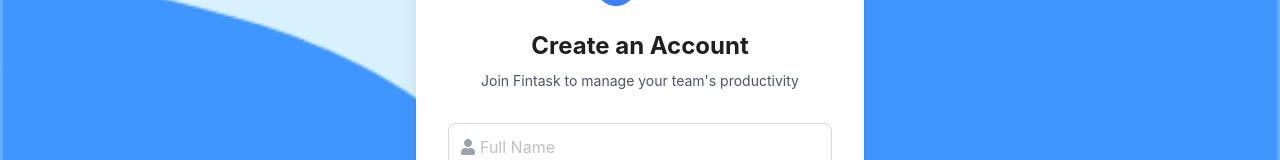
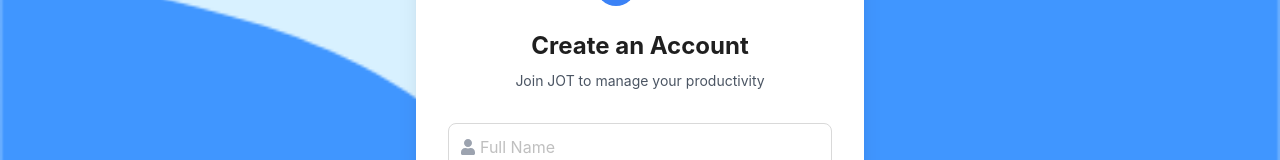
Before and after one commit to kaleabSolomon/engida-test-frontend, a React (Vite) app: page /signup in a window 1280 px wide. Shown: the part 165-325 px from the top of the page. Built offline with nearby package versions, Linux system fonts and the light colour scheme; the HTML template or start-up script is replaced by a standard one.

Commit message:
add jwt-decode package for token decoding; update Signup subtitle to reflect new branding

```diff
--- a/package.json
+++ b/package.json
@@ -13,6 +13,7 @@
     "@reduxjs/toolkit": "^2.6.1",
     "antd": "^5.24.3",
     "axios": "^1.8.2",
+    "jwt-decode": "^4.0.0",
     "react": "^19.0.0",
     "react-dom": "^19.0.0",
     "react-icons": "^5.5.0",
--- a/src/pages/Signup.tsx
+++ b/src/pages/Signup.tsx
@@ -6,7 +6,7 @@
   return (
     <AuthLayout
       title="Create an Account"
-      subtitle="Join Fintask to manage your team's productivity"
+      subtitle="Join JOT to manage your productivity"
     >
       <SignUpForm />
     </AuthLayout>
```
Also changed, not shown: 1 other file (tests, documents, lock files or other folders).
